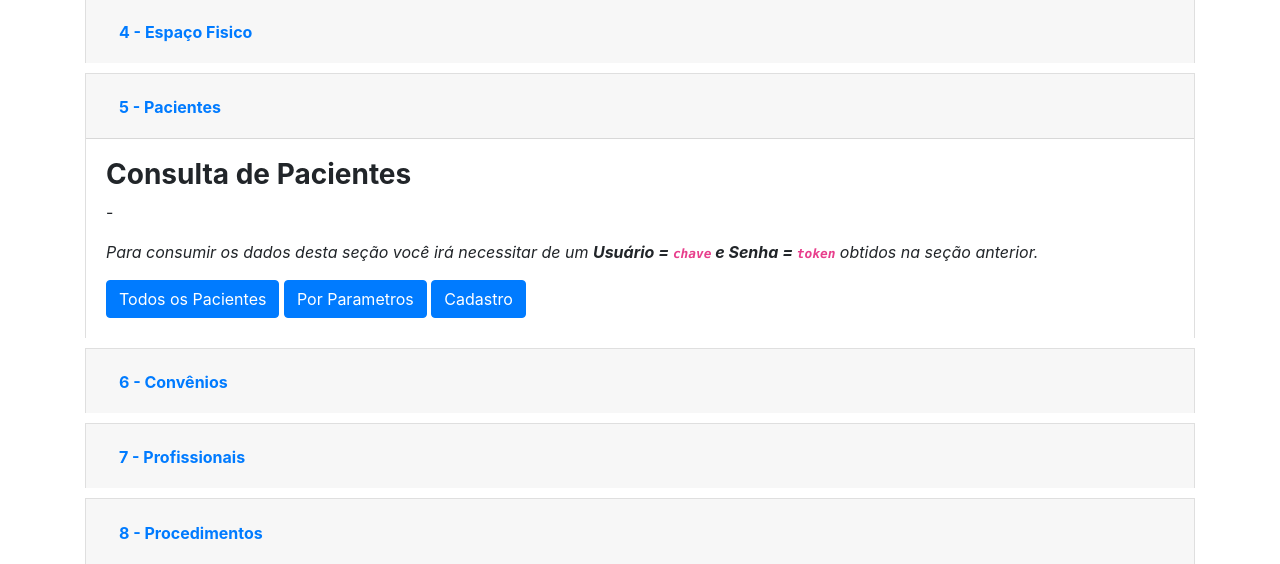
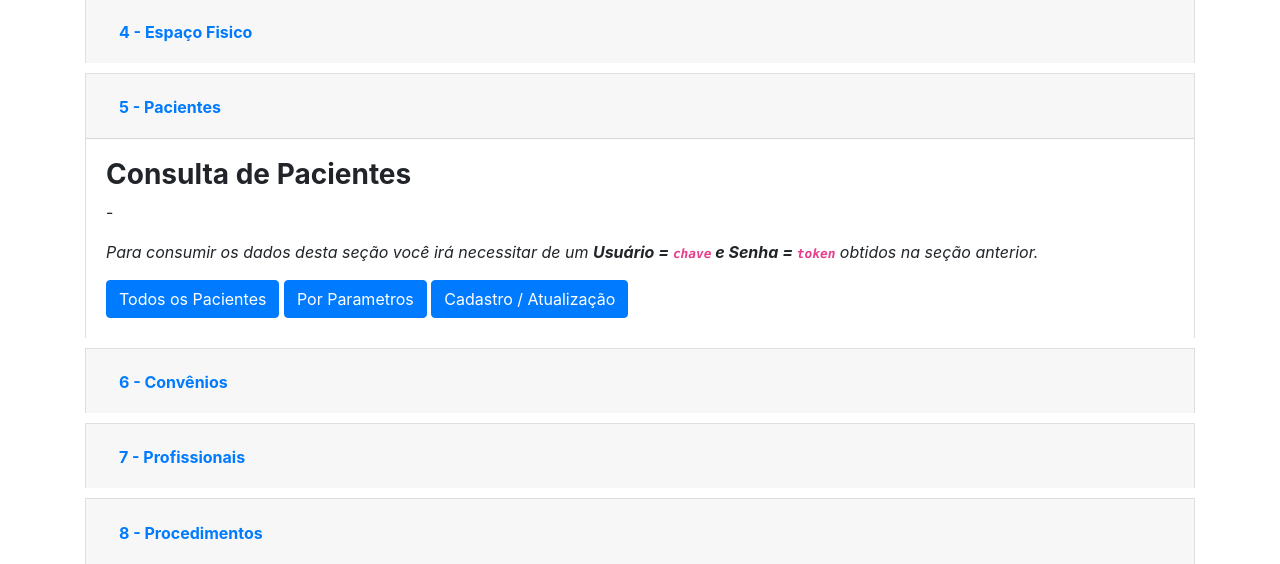
Before and after one commit to rhuancarlos/apibiodoc, a PHP site: page / in a window 1280 px wide, after a click on "5 - Pacientes". Shown: the part 318-882 px from the top of the page. Run offline with PHP 8.4, Linux system fonts and the light colour scheme; some libraries are stand-ins or nearby versions.

Commit message:
add orientação p/ atualização de dados de pacientes

```diff
--- a/rotas/endpoint_pacientes_cadastro.php
+++ b/rotas/endpoint_pacientes_cadastro.php
@@ -1,3 +1,4 @@
+<h4>Cadastro</h4>
 <br>
 Esta requisição deverá ser feita na seguinte rota</i></small></p>
 <h5><i><span class="badge badge-warning">POST</span></i></h5>
@@ -67,3 +68,8 @@ O resultado da requisição será conforme abaixo:
 }
   </pre>
 </div>
+<h4>Atualização</h4>
+<br>
+<div class="alert alert-warning">
+  Para este tipo de ação deve-se seguir o mesmo padrão de parametros no processo de cadastro. porém, deve-se <strong>informar o parametor "id" com o valor criptografado. Com o envio do parametro "ID" à api deverá realizar a atualização dos dados conforme sejam informados em parametros.</strong>
+</div>
--- a/rotas/secao-pacientes.php
+++ b/rotas/secao-pacientes.php
@@ -18,7 +18,7 @@
 		</div>
 	</div>
 
-	<button class="btn btn-primary" type="button" data-toggle="collapse" data-target="#collapseEnd3">Cadastro</button>
+	<button class="btn btn-primary" type="button" data-toggle="collapse" data-target="#collapseEnd3">Cadastro / Atualização</button>
 	<div class="collapse" id="collapseEnd3">
 		<div class="card card-body">
 			<?PHP require_once('endpoint_pacientes_cadastro.php');?>
```
